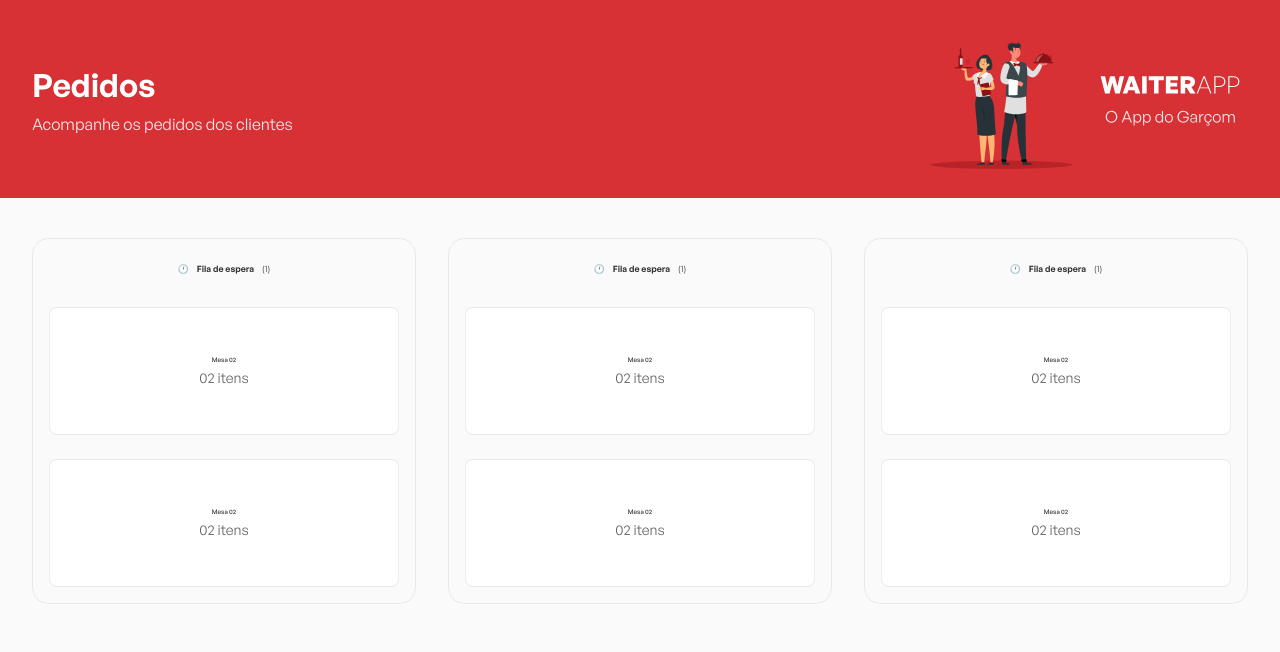
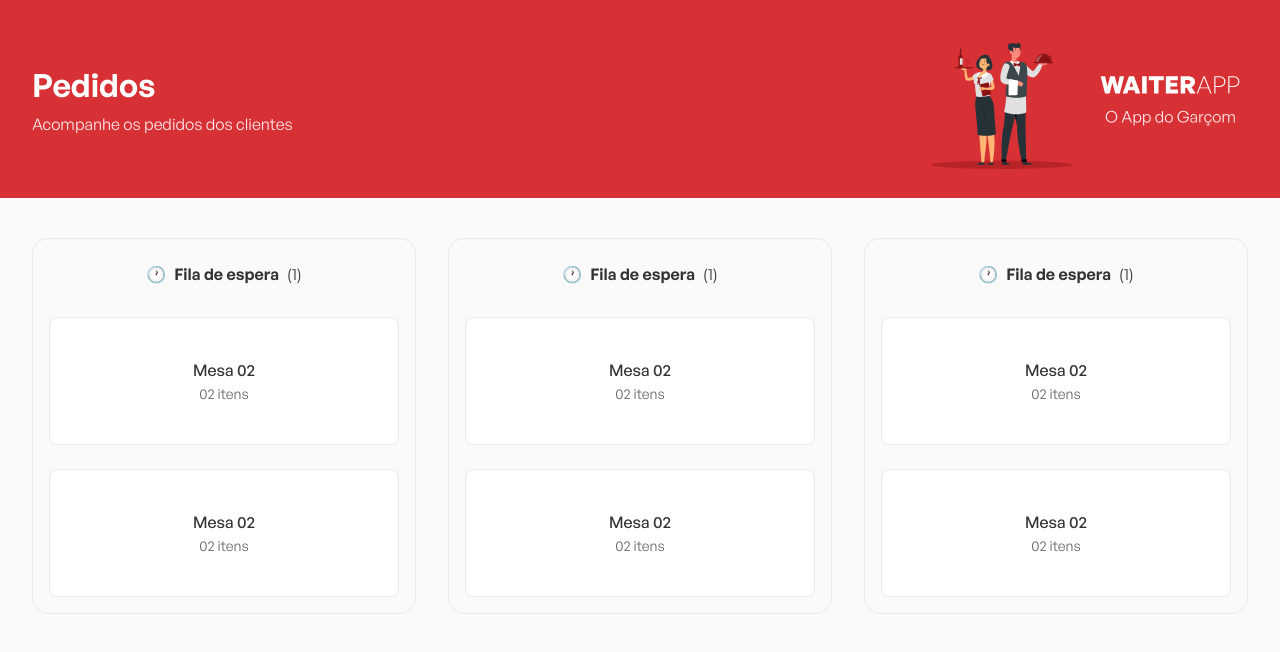
Before and after one commit to ana-ferreiramg/waiterappFRONTEND, a React (Vite) app: page / in a window 1280 px wide. Shown: the top 652 px of the page. Built offline with nearby package versions, Linux system fonts and the light colour scheme.

Commit message:
update styles

```diff
--- a/src/components/Header/styles.ts
+++ b/src/components/Header/styles.ts
@@ -7,11 +7,11 @@ export const Container = styled.header`
   justify-content: center;
   align-items: center;
 
-  height: 198px;
+  height: 19.8rem;
 `;
 
 export const Content = styled.div`
-  width: min(100%, 1216px);
+  width: min(100%, 121.6rem);
   margin-inline: auto;
 
   display: flex;
--- a/src/styles/GlobalStyles.ts
+++ b/src/styles/GlobalStyles.ts
@@ -41,13 +41,16 @@ export const GlobalStyles = createGlobalStyle`
           url('${GeneralSansSemiboldTtf}') format('truetype');
   }
 
+  :root {
+    font-size: 62.5%;
+  }
 
   * {
     margin: 0;
     padding: 0;
     box-sizing: border-box;
     font-family: GeneralSans, sans-serif;
-    font-size: 62.5%;
+    font-size: 1.6rem;
   }
 
   body {
```
